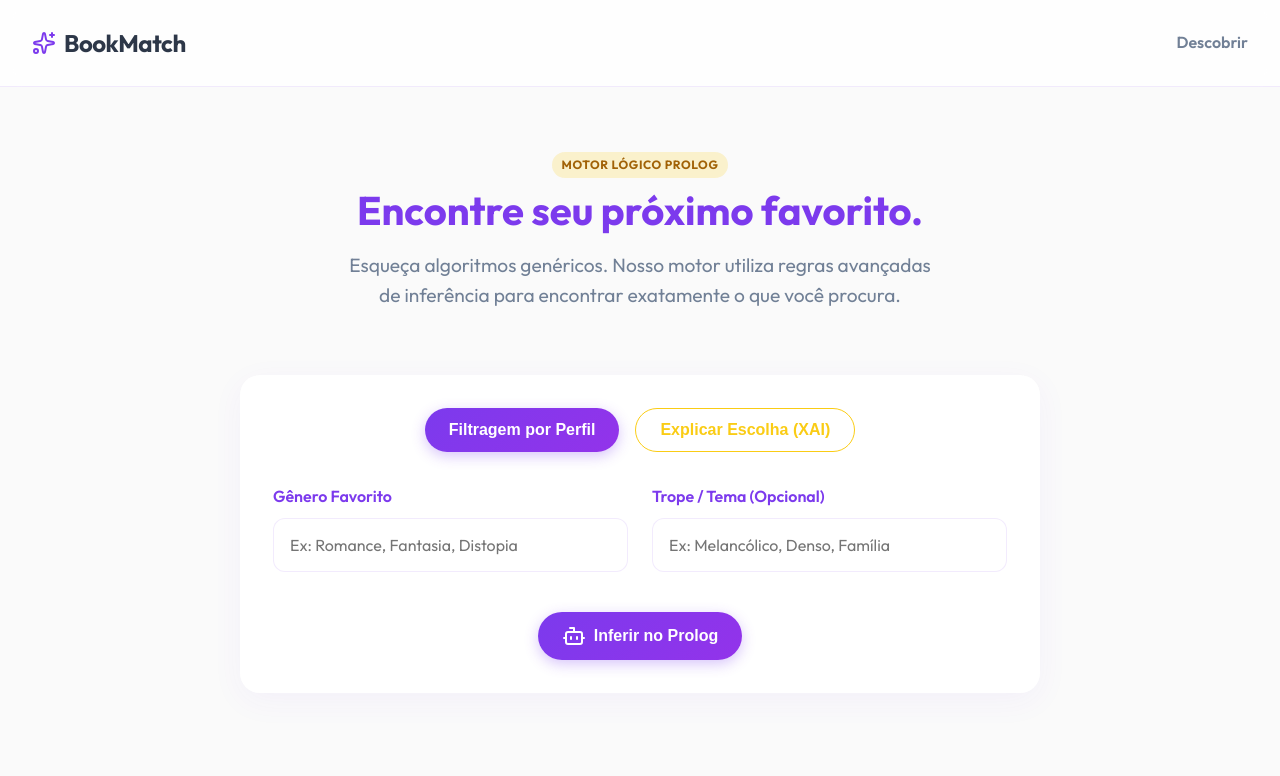
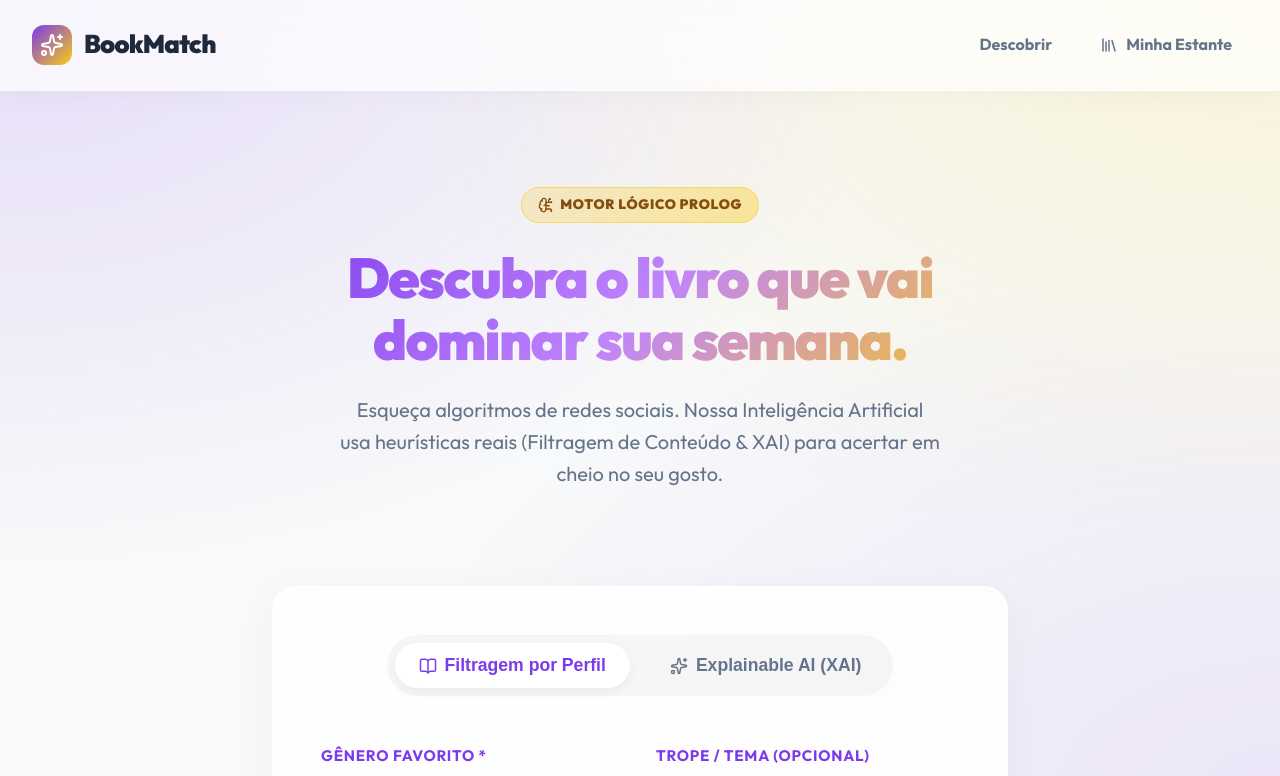
Before and after one commit to eumarimariana/prolog-bookmatch, a React (Vite) app in the folder bookmatch/frontend/: page / in a window 1280 px wide. Shown: the top 776 px of the page. Built offline with nearby package versions, Linux system fonts and the light colour scheme.

Commit message:
style(frontend): enhance ui with minimalist aesthetics and improve display of xai and scoring

```diff
--- a/bookmatch/frontend/src/App.tsx
+++ b/bookmatch/frontend/src/App.tsx
@@ -6,13 +6,18 @@ import { Sparkles, Library } from 'lucide-react';
 function App() {
   return (
     <BrowserRouter>
-      <nav style={{ padding: '1.5rem 2rem', display: 'flex', justifyContent: 'space-between', alignItems: 'center', background: 'rgba(255,255,255,0.8)', backdropFilter: 'blur(10px)', borderBottom: '1px solid rgba(124,58,237,0.1)', position: 'sticky', top: 0, zIndex: 50 }}>
-        <Link to="/" style={{ textDecoration: 'none', display: 'flex', alignItems: 'center', gap: '0.5rem' }}>
-          <Sparkles color="var(--primary-purple)" size={24} />
-          <span style={{ fontSize: '1.5rem', fontWeight: 700, color: 'var(--text-dark)', letterSpacing: '-0.02em' }}>BookMatch</span>
+      <nav style={{ padding: '1.5rem 2rem', display: 'flex', justifyContent: 'space-between', alignItems: 'center', background: 'rgba(255,255,255,0.7)', backdropFilter: 'blur(20px)', borderBottom: '1px solid rgba(255,255,255,0.4)', position: 'sticky', top: 0, zIndex: 50, boxShadow: '0 4px 30px rgba(0,0,0,0.03)' }}>
+        <Link to="/" style={{ textDecoration: 'none', display: 'flex', alignItems: 'center', gap: '0.75rem' }}>
+          <div style={{ background: 'linear-gradient(135deg, var(--primary-purple), var(--primary-yellow))', padding: '0.5rem', borderRadius: '12px', display: 'flex' }}>
+            <Sparkles color="white" size={24} />
+          </div>
+          <span style={{ fontSize: '1.6rem', fontWeight: 900, color: 'var(--text-dark)', letterSpacing: '-0.03em' }}>BookMatch</span>
         </Link>
         <div style={{ display: 'flex', gap: '1rem' }}>
-          <Link to="/" style={{ textDecoration: 'none', color: 'var(--text-light)', fontWeight: 600 }}>Descobrir</Link>
+          <Link to="/" className="nav-link">Descobrir</Link>
+          <a href="#" className="nav-link" style={{ display: 'flex', alignItems: 'center', gap: '0.5rem' }}>
+            <Library size={18} /> Minha Estante
+          </a>
         </div>
       </nav>
 
@@ -23,8 +28,12 @@ function App() {
         </Routes>
       </main>
 
-      <footer style={{ padding: '3rem 2rem', textAlign: 'center', color: 'var(--text-light)', marginTop: '4rem', borderTop: '1px solid rgba(124,58,237,0.1)' }}>
-        <p>BookMatch © 2026. Feito com Prolog + React.</p>
+      <footer style={{ padding: '4rem 2rem', textAlign: 'center', color: 'var(--text-light)', marginTop: '4rem', borderTop: '1px solid rgba(0,0,0,0.05)', background: 'linear-gradient(to top, rgba(124, 58, 237, 0.03), transparent)' }}>
+        <div style={{ display: 'flex', alignItems: 'center', justifyContent: 'center', gap: '0.5rem', marginBottom: '1rem' }}>
+          <Sparkles size={16} color="var(--primary-purple)" />
+          <span style={{ fontWeight: 700, color: 'var(--text-dark)' }}>BookMatch AI</span>
+        </div>
+        <p style={{ margin: 0 }}>© 2026. Powered by SWI-Prolog & React.</p>
       </footer>
     </BrowserRouter>
   );
--- a/bookmatch/frontend/src/Home.tsx
+++ b/bookmatch/frontend/src/Home.tsx
@@ -1,7 +1,7 @@
 import { useState } from 'react';
 import { Link } from 'react-router-dom';
 import { recommendForUserProfile, recommendWithExplanation } from './api';
-import { Sparkles, Bot, Loader2 } from 'lucide-react';
+import { Sparkles, Bot, Loader2, BookOpen, BrainCircuit } from 'lucide-react';
 
 export default function Home() {
   const [genre, setGenre] = useState('');
@@ -10,17 +10,19 @@ export default function Home() {
   const [results, setResults] = useState<any[]>([]);
   const [loading, setLoading] = useState(false);
   const [mode, setMode] = useState<'profile' | 'explain'>('profile');
+  const [hasSearched, setHasSearched] = useState(false);
 
   async function handleSearch(e: React.FormEvent) {
     e.preventDefault();
     if (!genre) return;
     setLoading(true);
+    setHasSearched(true);
     try {
       if (mode === 'profile') {
-        const data = await recommendForUserProfile("usr_1", [genre], [trope]);
+        const data = await recommendForUserProfile("usr_1", [genre], trope ? [trope] : []);
         setResults(data.recommendations.map((t: string) => ({ title: t })));
       } else {
-        const data = await recommendWithExplanation(genre, trope || "nenhum");
+        const data = await recommendWithExplanation(genre, trope || "fantasia"); // Trope default fallback
         setResults(data.recommendations);
       }
     } catch (err) {
@@ -32,37 +34,54 @@ export default function Home() {
   }
 
   return (
-    <div className="container animate-fade">
-      <header style={{ textAlign: 'center', marginBottom: '4rem', marginTop: '2rem' }}>
-        <span className="badge">Motor Lógico Prolog</span>
-        <h1>Encontre seu próximo favorito.</h1>
-        <p style={{ fontSize: '1.2rem', maxWidth: '600px', margin: '0 auto' }}>
-          Esqueça algoritmos genéricos. Nosso motor utiliza regras avançadas de inferência para encontrar exatamente o que você procura.
+    <div className="animate-fade">
+      <header className="container" style={{ textAlign: 'center', padding: '6rem 2rem 4rem' }}>
+        <span className="badge" style={{ marginBottom: '1.5rem' }}>
+          <BrainCircuit size={16} /> Motor Lógico Prolog
+        </span>
+        <h1 style={{ maxWidth: '800px', margin: '0 auto 1.5rem' }}>
+          Descubra o livro que vai <br/>
+          dominar sua semana.
+        </h1>
+        <p style={{ fontSize: '1.25rem', maxWidth: '600px', margin: '0 auto', color: 'var(--text-light)' }}>
+          Esqueça algoritmos de redes sociais. Nossa Inteligência Artificial usa heurísticas reais (Filtragem de Conteúdo & XAI) para acertar em cheio no seu gosto.
         </p>
       </header>
 
-      <section className="glass-panel" style={{ maxWidth: '800px', margin: '0 auto', marginBottom: '4rem' }}>
-        <div style={{ display: 'flex', gap: '1rem', marginBottom: '2rem', justifyContent: 'center' }}>
+      <section className="container" style={{ maxWidth: '800px', marginBottom: '5rem' }}>
+        <div className="glass-panel" style={{ padding: '3rem' }}>
+
+          <div style={{ display: 'flex', gap: '1rem', marginBottom: '3rem', justifyContent: 'center', background: 'rgba(0,0,0,0.03)', padding: '0.5rem', borderRadius: '9999px', width: 'fit-content', margin: '0 auto 3rem' }}>
             <button
-            className={`btn ${mode === 'profile' ? 'btn-primary' : ''}`}
-            style={{ background: mode === 'profile' ? '' : 'transparent', border: mode === 'profile' ? 'none' : '1px solid var(--primary-purple)', color: mode === 'profile' ? 'white' : 'var(--primary-purple)' }}
-            onClick={() => setMode('profile')}
+              className="btn"
+              style={{
+                background: mode === 'profile' ? 'white' : 'transparent',
+                color: mode === 'profile' ? 'var(--primary-purple)' : 'var(--text-light)',
+                boxShadow: mode === 'profile' ? '0 4px 12px rgba(0,0,0,0.05)' : 'none',
+                padding: '0.75rem 1.5rem'
+              }}
+              onClick={() => { setMode('profile'); setResults([]); setHasSearched(false); }}
             >
-            Filtragem por Perfil
+              <BookOpen size={18} /> Filtragem por Perfil
             </button>
             <button
-            className={`btn ${mode === 'explain' ? 'btn-secondary' : ''}`}
-            style={{ background: mode === 'explain' ? '' : 'transparent', border: mode === 'explain' ? 'none' : '1px solid var(--primary-yellow)', color: mode === 'explain' ? '#574606' : 'var(--primary-yellow)' }}
-            onClick={() => setMode('explain')}
+              className="btn"
+              style={{
+                background: mode === 'explain' ? 'white' : 'transparent',
+                color: mode === 'explain' ? 'var(--primary-purple)' : 'var(--text-light)',
+                boxShadow: mode === 'explain' ? '0 4px 12px rgba(0,0,0,0.05)' : 'none',
+                padding: '0.75rem 1.5rem'
+              }}
+              onClick={() => { setMode('explain'); setResults([]); setHasSearched(false); }}
             >
-            Explicar Escolha (XAI)
+              <Sparkles size={18} /> Explainable AI (XAI)
             </button>
           </div>
 
-        <form onSubmit={handleSearch} style={{ display: 'flex', flexDirection: 'column', gap: '1.5rem' }}>
-          <div className="grid grid-cols-2">
-            <div>
-              <label style={{ display: 'block', fontWeight: 600, marginBottom: '0.5rem', color: 'var(--primary-purple)' }}>Gênero Favorito</label>
+          <form onSubmit={handleSearch} style={{ display: 'flex', flexDirection: 'column', gap: '2rem' }}>
+            <div className="grid grid-cols-2" style={{ gap: '2rem' }}>
+              <div className="input-group">
+                <label>Gênero Favorito *</label>
                 <input
                   type="text"
                   placeholder="Ex: Romance, Fantasia, Distopia"
@@ -71,42 +90,61 @@ export default function Home() {
                   required
                 />
               </div>
-            <div>
-              <label style={{ display: 'block', fontWeight: 600, marginBottom: '0.5rem', color: 'var(--primary-purple)' }}>Trope / Tema (Opcional)</label>
+              <div className="input-group">
+                <label>Trope / Tema {mode === 'explain' ? '*' : '(Opcional)'}</label>
                 <input
                   type="text"
-                placeholder="Ex: Melancólico, Denso, Família"
+                  placeholder="Ex: Melancólico, Denso, Found Family"
                   value={trope}
                   onChange={e => setTrope(e.target.value)}
+                  required={mode === 'explain'}
                 />
               </div>
             </div>
 
-          <button type="submit" className="btn btn-primary" style={{ alignSelf: 'center', marginTop: '1rem' }} disabled={loading}>
-            {loading ? <Loader2 className="lucide-spin" /> : <Bot />}
-            Inferir no Prolog
+            <button type="submit" className="btn btn-primary" style={{ alignSelf: 'center', marginTop: '1rem', padding: '1.25rem 3rem', fontSize: '1.15rem' }} disabled={loading}>
+              {loading ? <Loader2 className="lucide-spin" size={24} /> : <Bot size={24} />}
+              {loading ? 'Consultando Prolog...' : 'Inferir Recomendações'}
             </button>
           </form>
+        </div>
       </section>
 
-      {results.length > 0 && (
-        <section className="animate-fade">
-          <h2 style={{ textAlign: 'center', marginBottom: '2rem' }}>Resultados da Inteligência Lógica</h2>
+      {hasSearched && (
+        <section className="container animate-fade" style={{ marginBottom: '6rem' }}>
+          <div style={{ textAlign: 'center', marginBottom: '3rem' }}>
+            <h2>Resultados da Inferência Lógica</h2>
+            <p>Os títulos abaixo foram pinçados pelas nossas regras de {mode === 'profile' ? 'Filtragem por Perfil' : 'Explainable AI'}</p>
+          </div>
+
           <div className="grid grid-cols-3">
-            {results.map((r, i) => (
+            {results.length > 0 ? results.map((r, i) => (
               <Link to={`/book/${encodeURIComponent(r.title)}`} key={i} className="book-card glass-panel" style={{ padding: '1.5rem' }}>
-                <div style={{ background: 'var(--primary-purple)', height: '180px', borderRadius: '12px', marginBottom: '1rem', display: 'flex', alignItems: 'center', justifyContent: 'center', color: 'white' }}>
-                  <Sparkles size={40} opacity={0.5} />
+                <div className="book-cover-placeholder">
+                  <BookOpen size={48} opacity={0.3} />
                 </div>
-                <h3 style={{ fontSize: '1.25rem', marginBottom: '0.5rem' }}>{r.title}</h3>
-                {r.reason && (
-                  <p style={{ fontSize: '0.9rem', color: '#574606', background: 'var(--primary-yellow)', padding: '0.75rem', borderRadius: '8px' }}>
-                    <strong>Por que?</strong> {r.reason}
-                  </p>
+
+                <h3 style={{ fontSize: '1.4rem', marginBottom: '0.5rem', flex: 1 }}>{r.title}</h3>
+
+                {mode === 'explain' && r.reason && (
+                  <div className="xai-box">
+                    <strong>Prolog explica:</strong> {r.reason}
+                  </div>
                 )}
-                {!r.reason && <p style={{ fontSize: '0.9rem' }}>Clique para ver recomendações por scoring inteligente.</p>}
+
+                {mode === 'profile' && (
+                  <div style={{ marginTop: '1rem', display: 'flex', alignItems: 'center', gap: '0.5rem', color: 'var(--primary-purple)', fontSize: '0.9rem', fontWeight: 700 }}>
+                    Ver scoring de similaridade &rarr;
+                  </div>
+                )}
               </Link>
-            ))}
+            )) : (
+              <div className="glass-panel" style={{ gridColumn: '1 / -1', textAlign: 'center', padding: '4rem 2rem' }}>
+                <Bot size={48} color="var(--text-light)" style={{ opacity: 0.5, margin: '0 auto 1rem' }} />
+                <h3>Nenhum match perfeito encontrado.</h3>
+                <p style={{ margin: 0 }}>O motor Prolog não encontrou um cruzamento exato para esses termos. Tente outros tropos.</p>
+              </div>
+            )}
           </div>
         </section>
       )}
--- a/bookmatch/frontend/src/index.css
+++ b/bookmatch/frontend/src/index.css
@@ -1,12 +1,14 @@
-@import url('https://fonts.googleapis.com/css2?family=Outfit:wght@300;400;600;700&display=swap');
+@import url('https://fonts.googleapis.com/css2?family=Outfit:wght@300;400;500;700;900&display=swap');
 
 :root {
   --primary-purple: #7C3AED;
+  --purple-glow: rgba(124, 58, 237, 0.5);
   --primary-yellow: #FACC15;
-  --bg-color: #FAFAFA;
-  --text-dark: #2D3748;
-  --text-light: #718096;
-  --surface-white: rgba(255, 255, 255, 0.9);
+  --yellow-glow: rgba(250, 204, 21, 0.4);
+  --bg-color: #F8F9FA;
+  --text-dark: #1E293B;
+  --text-light: #64748B;
+  --surface-white: rgba(255, 255, 255, 0.85);
 }
 
 * {
@@ -18,43 +20,54 @@
 body {
   font-family: 'Outfit', sans-serif;
   background-color: var(--bg-color);
+  background-image:
+    radial-gradient(at 0% 0%, rgba(124, 58, 237, 0.15) 0px, transparent 50%),
+    radial-gradient(at 100% 0%, rgba(250, 204, 21, 0.15) 0px, transparent 50%),
+    radial-gradient(at 100% 100%, rgba(124, 58, 237, 0.1) 0px, transparent 50%);
+  background-attachment: fixed;
   color: var(--text-dark);
   line-height: 1.6;
   -webkit-font-smoothing: antialiased;
+  min-height: 100vh;
+}
+
+/* Typography */
+h1, h2, h3 {
+  font-weight: 900;
+  color: var(--primary-purple);
+  margin-bottom: 1rem;
+  letter-spacing: -0.03em;
+}
+
+h1 {
+  font-size: 3.5rem;
+  line-height: 1.1;
+  background: linear-gradient(135deg, var(--primary-purple), #C084FC, var(--primary-yellow));
+  -webkit-background-clip: text;
+  -webkit-text-fill-color: transparent;
+}
+
+p {
+  color: var(--text-light);
+  margin-bottom: 1.5rem;
+  font-size: 1.1rem;
 }
 
 /* Glassmorphism containers */
 .glass-panel {
   background: var(--surface-white);
-  backdrop-filter: blur(12px);
-  -webkit-backdrop-filter: blur(12px);
-  border: 1px solid rgba(255, 255, 255, 0.2);
-  border-radius: 20px;
-  box-shadow: 0 8px 32px rgba(124, 58, 237, 0.05);
-  padding: 2rem;
-  transition: all 0.3s ease;
+  backdrop-filter: blur(20px);
+  -webkit-backdrop-filter: blur(20px);
+  border: 1px solid rgba(255, 255, 255, 0.5);
+  border-radius: 24px;
+  box-shadow: 0 10px 40px rgba(0, 0, 0, 0.04), inset 0 0 0 1px rgba(255, 255, 255, 0.5);
+  padding: 2.5rem;
+  transition: all 0.4s cubic-bezier(0.175, 0.885, 0.32, 1.275);
 }
 
 .glass-panel:hover {
-  box-shadow: 0 12px 48px rgba(124, 58, 237, 0.1);
-  transform: translateY(-2px);
-}
-
-/* Typography */
-h1, h2, h3 {
-  font-weight: 700;
-  color: var(--primary-purple);
-  margin-bottom: 1rem;
-}
-
-h1 {
-  font-size: 2.5rem;
-  line-height: 1.2;
-}
-
-p {
-  color: var(--text-light);
-  margin-bottom: 1rem;
+  box-shadow: 0 20px 60px rgba(124, 58, 237, 0.12), inset 0 0 0 1px rgba(255, 255, 255, 0.8);
+  transform: translateY(-4px);
 }
 
 /* Buttons */
@@ -63,112 +76,199 @@ p {
   align-items: center;
   justify-content: center;
   gap: 0.5rem;
-  padding: 0.75rem 1.5rem;
+  padding: 1rem 2rem;
   border-radius: 9999px;
-  font-weight: 600;
-  font-size: 1rem;
+  font-weight: 700;
+  font-size: 1.1rem;
   cursor: pointer;
   border: none;
-  transition: all 0.3s cubic-bezier(0.4, 0, 0.2, 1);
+  transition: all 0.3s ease;
+  position: relative;
+  overflow: hidden;
 }
 
 .btn-primary {
   background: linear-gradient(135deg, var(--primary-purple), #9333EA);
   color: white;
-  box-shadow: 0 4px 14px rgba(124, 58, 237, 0.3);
+  box-shadow: 0 10px 25px var(--purple-glow);
+}
+
+.btn-primary::after {
+  content: '';
+  position: absolute;
+  top: 0; left: 0; width: 100%; height: 100%;
+  background: linear-gradient(rgba(255,255,255,0.2), transparent);
+  border-radius: 9999px;
 }
 
 .btn-primary:hover {
-  transform: scale(1.05);
-  box-shadow: 0 6px 20px rgba(124, 58, 237, 0.4);
+  transform: translateY(-2px) scale(1.02);
+  box-shadow: 0 15px 35px var(--purple-glow);
 }
 
 .btn-secondary {
   background: var(--primary-yellow);
   color: #574606;
+  box-shadow: 0 10px 25px var(--yellow-glow);
 }
 
 .btn-secondary:hover {
-  transform: scale(1.05);
-  filter: brightness(1.1);
+  transform: translateY(-2px) scale(1.02);
+  box-shadow: 0 15px 35px var(--yellow-glow);
 }
 
-/* Grid & Layout Utilities */
+.btn:disabled {
+  opacity: 0.7;
+  cursor: not-allowed;
+  transform: none;
+}
+
+/* Layout Utilities */
 .container {
-  max-width: 1200px;
+  max-width: 1100px;
   margin: 0 auto;
   padding: 2rem;
 }
 
 .grid {
   display: grid;
-  gap: 1.5rem;
+  gap: 2rem;
 }
 
-.grid-cols-2 { grid-template-columns: repeat(auto-fit, minmax(280px, 1fr)); }
-.grid-cols-3 { grid-template-columns: repeat(auto-fit, minmax(320px, 1fr)); }
+.grid-cols-2 { grid-template-columns: repeat(auto-fit, minmax(300px, 1fr)); }
+.grid-cols-3 { grid-template-columns: repeat(auto-fit, minmax(280px, 1fr)); }
 
-/* Minimalist Form Elements */
+/* Form Elements */
+.input-group {
+  display: flex;
+  flex-direction: column;
+  gap: 0.5rem;
+}
+
+.input-group label {
+  font-weight: 700;
+  color: var(--primary-purple);
+  font-size: 0.95rem;
+  text-transform: uppercase;
+  letter-spacing: 0.05em;
+}
+
 input, select, textarea {
   width: 100%;
-  padding: 1rem;
-  border: 1px solid rgba(124, 58, 237, 0.1);
-  border-radius: 12px;
-  background: rgba(255, 255, 255, 0.8);
+  padding: 1.2rem;
+  border: 2px solid rgba(124, 58, 237, 0.15);
+  border-radius: 16px;
+  background: rgba(255, 255, 255, 0.9);
   font-family: inherit;
-  font-size: 1rem;
+  font-size: 1.1rem;
   color: var(--text-dark);
-  transition: all 0.2s;
+  transition: all 0.3s;
 }
 
 input:focus, select:focus, textarea:focus {
   outline: none;
   border-color: var(--primary-purple);
-  box-shadow: 0 0 0 3px rgba(124, 58, 237, 0.1);
+  box-shadow: 0 0 0 4px var(--purple-glow);
+  background: white;
 }
 
 /* Animations */
-@keyframes fadeIn {
-  from { opacity: 0; transform: translateY(10px); }
+@keyframes fadeInUp {
+  from { opacity: 0; transform: translateY(20px); }
   to { opacity: 1; transform: translateY(0); }
 }
 
-.animate-fade {
-  animation: fadeIn 0.6s cubic-bezier(0.16, 1, 0.3, 1) forwards;
+@keyframes spin {
+  to { transform: rotate(360deg); }
 }
 
-/* Book Card */
+.animate-fade {
+  animation: fadeInUp 0.8s cubic-bezier(0.16, 1, 0.3, 1) forwards;
+}
+
+.lucide-spin {
+  animation: spin 1.2s linear infinite;
+}
+
+/* Special Cards & Badges */
+.badge {
+  display: inline-flex;
+  align-items: center;
+  gap: 0.4rem;
+  background: linear-gradient(135deg, rgba(250, 204, 21, 0.2), rgba(250, 204, 21, 0.4));
+  color: #854D0E;
+  padding: 0.4rem 1rem;
+  border-radius: 9999px;
+  font-size: 0.85rem;
+  font-weight: 800;
+  text-transform: uppercase;
+  letter-spacing: 0.05em;
+  margin-bottom: 1rem;
+  border: 1px solid rgba(250, 204, 21, 0.5);
+}
+
 .book-card {
   display: flex;
   flex-direction: column;
   text-decoration: none;
   color: inherit;
   height: 100%;
+  position: relative;
+  overflow: hidden;
 }
 
-.book-card img {
+.book-card::before {
+  content: '';
+  position: absolute;
+  top: 0; left: 0; width: 100%; height: 6px;
+  background: linear-gradient(90deg, var(--primary-purple), var(--primary-yellow));
+  opacity: 0;
+  transition: opacity 0.3s;
+}
+
+.book-card:hover::before {
+  opacity: 1;
+}
+
+.book-cover-placeholder {
   width: 100%;
   aspect-ratio: 2/3;
-  object-fit: cover;
   border-radius: 12px;
-  margin-bottom: 1rem;
-  box-shadow: 0 4px 12px rgba(0,0,0,0.08);
-  transition: transform 0.3s;
+  margin-bottom: 1.5rem;
+  background: linear-gradient(135deg, #E2E8F0, #F1F5F9);
+  display: flex;
+  align-items: center;
+  justify-content: center;
+  color: var(--text-light);
+  box-shadow: 0 8px 24px rgba(0,0,0,0.06);
+  transition: transform 0.4s cubic-bezier(0.175, 0.885, 0.32, 1.275);
 }
 
-.book-card:hover img {
-  transform: scale(1.03);
+.book-card:hover .book-cover-placeholder {
+  transform: scale(1.05) rotate(2deg);
+  box-shadow: 0 12px 32px rgba(124, 58, 237, 0.2);
 }
 
-.badge {
-  display: inline-block;
-  background: rgba(250, 204, 21, 0.2);
-  color: #A16207;
-  padding: 0.2rem 0.6rem;
+.xai-box {
+  margin-top: 1rem;
+  background: linear-gradient(to right, rgba(250, 204, 21, 0.1), rgba(250, 204, 21, 0.05));
+  border-left: 4px solid var(--primary-yellow);
+  padding: 1rem;
+  border-radius: 0 8px 8px 0;
+  font-size: 0.95rem;
+  color: #713F12;
+}
+
+.nav-link {
+  text-decoration: none;
+  color: var(--text-light);
+  font-weight: 700;
+  transition: color 0.2s;
+  padding: 0.5rem 1rem;
   border-radius: 9999px;
-  font-size: 0.75rem;
-  font-weight: 700;
-  text-transform: uppercase;
-  letter-spacing: 0.05em;
-  margin-bottom: 0.5rem;
 }
+
+.nav-link:hover {
+  color: var(--primary-purple);
+  background: rgba(124, 58, 237, 0.05);
+}
```
Also changed, not shown: bookmatch/frontend/src/BookDetails.tsx (+55 -25 lines). Lines whose indentation alone changed are shown as unchanged.
